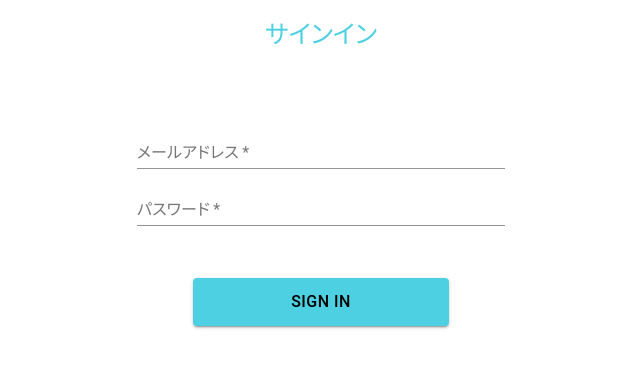
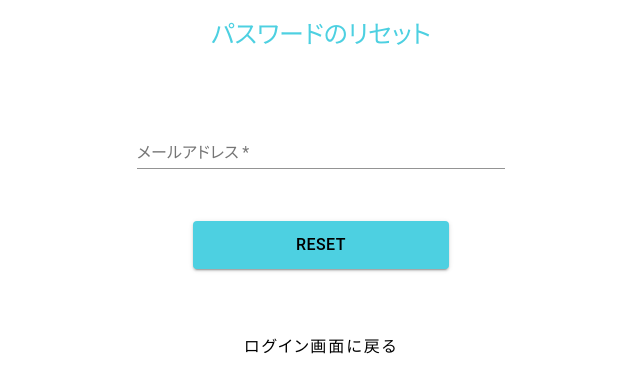
Before and after one commit to kotaro1574/ec-react, a React (Create React App) app: page /signin/reset in a window 1280 px wide. Before the commit this address led to /signin. Shown: the top 392 px of the page, without its empty margins (319-959 px from the left). Built offline with nearby package versions, Linux system fonts and the light colour scheme; no server answers.

Commit message:
パスワードリセット画面作成

```diff
--- a/src/Router.jsx
+++ b/src/Router.jsx
@@ -1,6 +1,6 @@
 import React from 'react'
 import { Switch, Route } from 'react-router'
-import { Home, SignUp, SignIn } from './templates'
+import { Home, SignUp, SignIn, Reset } from './templates'
 import Auth from './Auth'
 
 const Router = () => {
@@ -8,6 +8,7 @@
     <Switch>
       <Route exact path={"/signup"} component={SignUp} />
       <Route exact path={"/signin"} component={SignIn} />
+      <Route exact path={"/signin/reset"} component={Reset} />
 
       <Auth>
         <Route exact path={"(/)?"} component={Home} />
--- a/src/reducks/users/operations.js
+++ b/src/reducks/users/operations.js
@@ -25,6 +25,23 @@
         dispatch(push('/signin'))
       }
     })
+  }
+}
+
+export const resetPassword = (email) => {
+  return async (dispatch) => {
+    if (email === "") {
+      alert("必須項目が未入力です")
+      return false
+    } else {
+      auth.sendPasswordResetEmail(email)
+        .then(() => {
+          alert('入力されたアドレスにパスワードリセット用のメールを送りました。')
+          dispatch(push('/signin'))
+        }).catch(() => {
+          alert('パスワードリセットに失敗しました。')
+        })
+    }
   }
 }
 
--- /dev/null
+++ b/src/templates/Reset.jsx
@@ -0,0 +1,37 @@
+import React, { useState, useCallback } from 'react'
+import { TextInput, PrimaryButton } from '../components/UIkit'
+import { resetPassword } from '../reducks/users/operations'
+import { useDispatch } from 'react-redux'
+import { push } from 'connected-react-router'
+
+const Reset = () => {
+  const dispatch = useDispatch()
+
+  const [email, setEmail] = useState("")
+
+  const inputEmail = useCallback((event) => {
+    setEmail(event.target.value)
+  }, [setEmail])
+
+  return (
+    <div className="c-section-container">
+      <h2 className="u-text__headline u-text-center">パスワードのリセット</h2>
+      <div className="module-spacer--medium" />
+      <TextInput
+        fullWidth={true} label={"メールアドレス"} multiline={false} required={true}
+        rows={1} value={email} type={"email"} onChange={inputEmail}
+      />
+      <div className="module-spacer--medium" />
+      <div className="center">
+        <PrimaryButton
+          label={"Reset"}
+          onClick={()=> dispatch(resetPassword(email))}
+        />
+        <div className="module-spacer--medium" />
+        <p onClick={() => dispatch(push('/signin'))}>ログイン画面に戻る</p>
+      </div>
+    </div>
+  )
+}
+
+export default Reset
--- a/src/templates/SignIn.jsx
+++ b/src/templates/SignIn.jsx
@@ -2,6 +2,7 @@
 import { TextInput, PrimaryButton } from '../components/UIkit'
 import { signIn } from '../reducks/users/operations'
 import { useDispatch } from 'react-redux'
+import { push } from 'connected-react-router'
 
 const SignIn = () => {
   const dispatch = useDispatch()
@@ -35,6 +36,9 @@
           label={"Sign in"}
           onClick={()=> dispatch(signIn(email, password))}
         />
+        <div className="module-spacer--medium" />
+        <p onClick={() => dispatch(push('/signup'))}>アカウントをお持ちでない方はこちら</p>
+        <p onClick={() => dispatch(push('/signin/reset'))}>パスワードを忘れた方はこちら</p>
       </div>
     </div>
   )
--- a/src/templates/SignUp.jsx
+++ b/src/templates/SignUp.jsx
@@ -2,6 +2,7 @@
 import { TextInput, PrimaryButton } from '../components/UIkit'
 import { signUp } from '../reducks/users/operations'
 import { useDispatch } from 'react-redux'
+import { push } from 'connected-react-router'
 
 const SignUp = () => {
   const dispatch = useDispatch()
@@ -52,6 +53,8 @@
           label={"アカウントを登録する"}
           onClick={()=> dispatch(signUp(username, email, password, confirmPassword))}
         />
+        <div className="module-spacer--medium" />
+        <p onClick={() => dispatch(push('/signin'))}>アカウントをお持ちの方はこちら</p>
       </div>
     </div>
   )
--- a/src/templates/index.js
+++ b/src/templates/index.js
@@ -1,4 +1,5 @@
 export { default as Home } from './Home'
 export { default as Login } from './Login'
+export { default as Reset } from './Reset'
 export { default as SignUp } from './SignUp'
 export { default as SignIn } from './SignIn'
```
